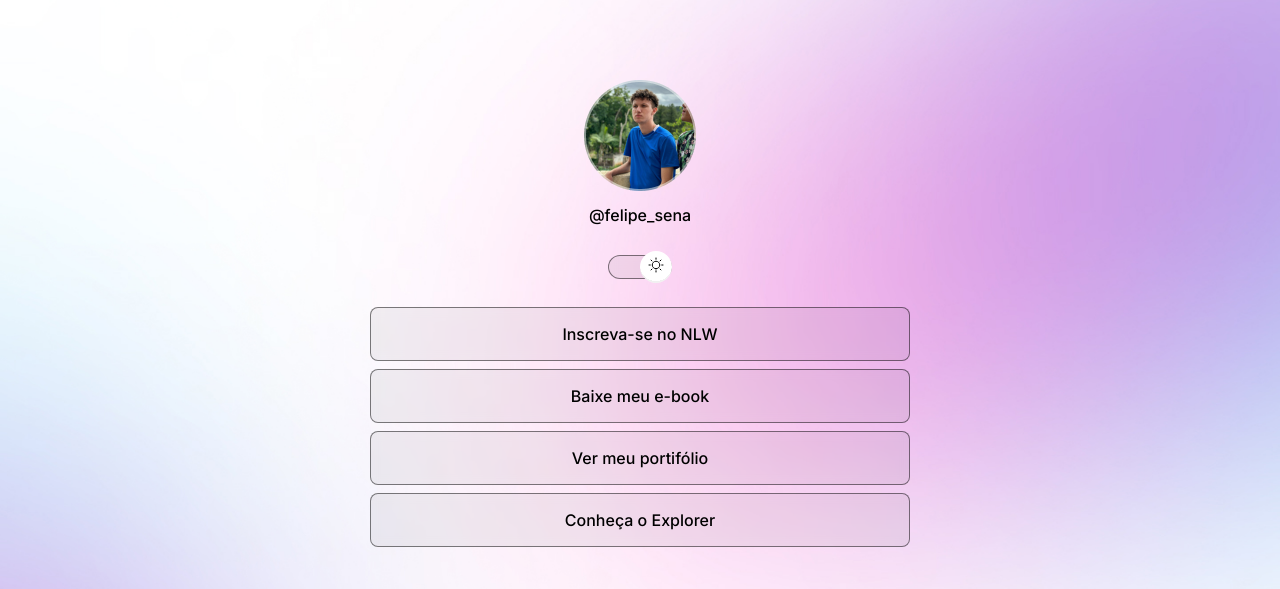
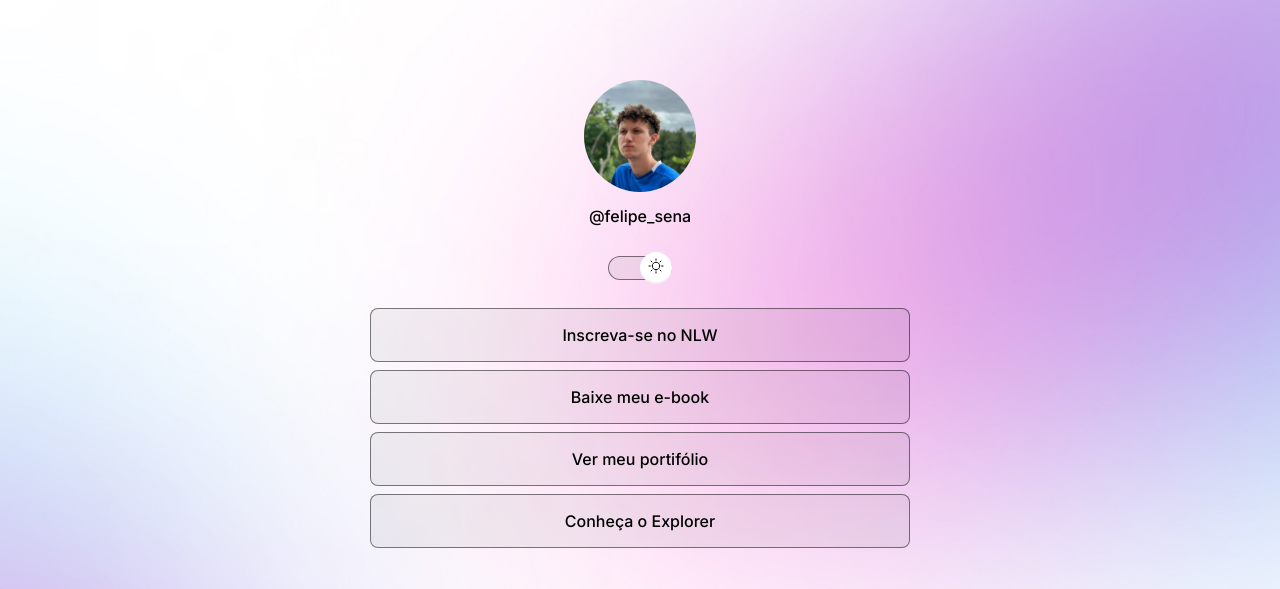
Before and after one commit to Fp-Sena/Rocketseat, a plain HTML site: page index.html in a window 1280 px wide. Shown: the top 589 px of the page. Drawn offline with nearby package versions, Linux system fonts and the light colour scheme.

Commit message:
Imagem / Ajustes

```diff
--- a/index.html
+++ b/index.html
@@ -16,7 +16,7 @@
 <body>
     <div id="Layout">
         <div id="Profile">
-            <img src="/Avatar01.png" alt="Imagem do Felipe Sena"/>
+            <img src="/Avatar.png" alt="Imagem do Felipe Sena"/>
             <p>@felipe_sena</p>
         </div>
         <div id="switch" onclick="toggleMode()">
--- a/style.css
+++ b/style.css
@@ -51,6 +51,7 @@ body * {
 
 #Profile img {
     width: 112px;
+    border-radius: 50%;
 }
 
 #Profile p {
```
Also changed, not shown: Avatar.png (added), Avatar01.png (deleted), 1 other file.
